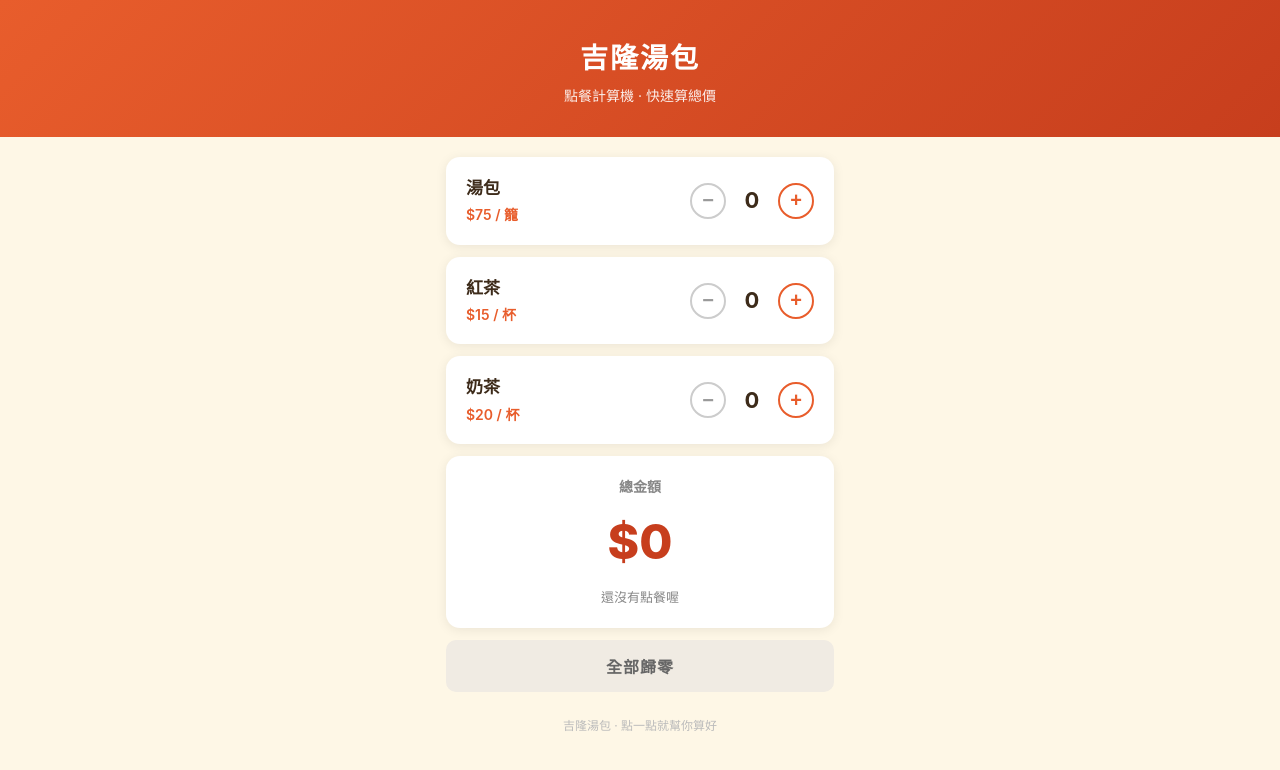
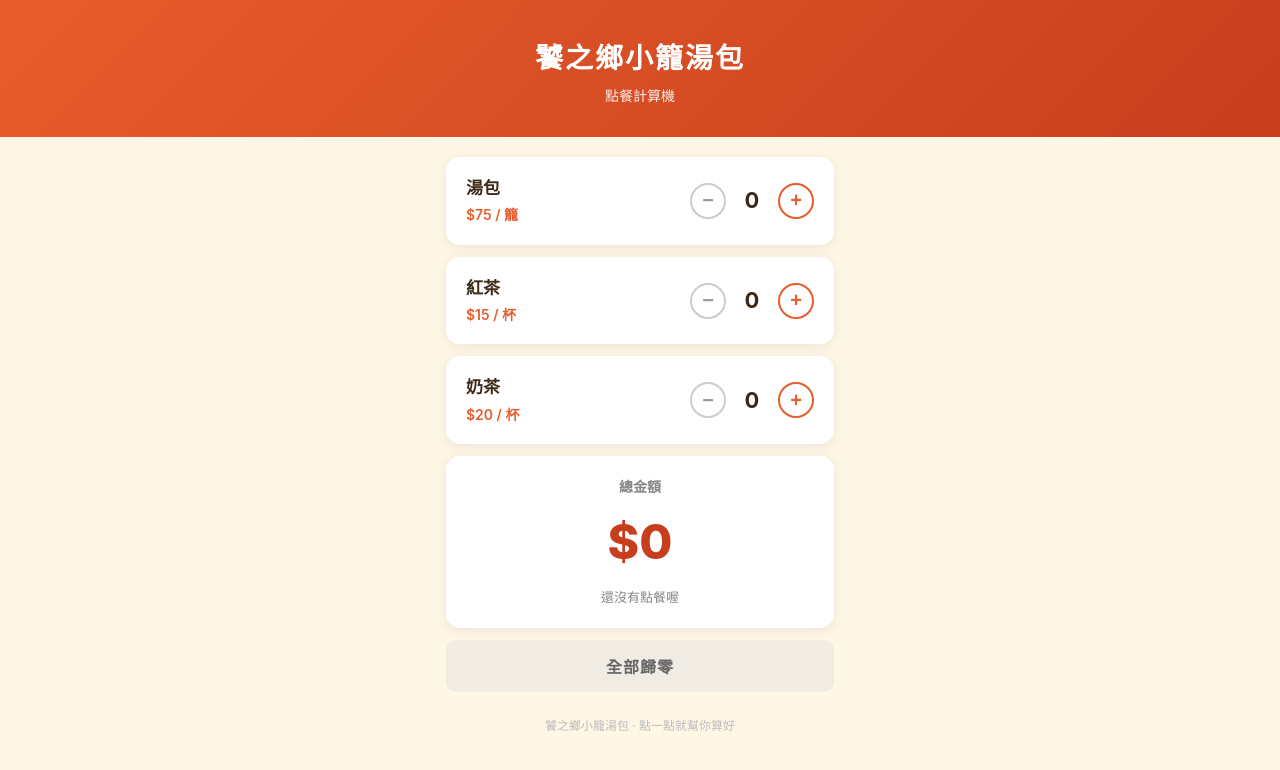
Before and after one commit to jeff79213-baba/jilong-dumpling-calculator, a plain HTML site: page index.html in a window 1280 px wide. Drawn offline with Linux system fonts and the light colour scheme.

Commit message:
rename to 饕之鄉小籠湯包

```diff
--- a/index.html
+++ b/index.html
@@ -3,7 +3,7 @@
 <head>
 <meta charset="UTF-8">
 <meta name="viewport" content="width=device-width, initial-scale=1.0, maximum-scale=1.0, user-scalable=no">
-<title>吉隆湯包 - 價格計算機</title>
+<title>饕之鄉小籠湯包 - 價格計算機</title>
 <style>
   *, *::before, *::after { box-sizing: border-box; margin: 0; padding: 0; }
   body {
@@ -118,8 +118,8 @@
 <body>
 
 <div class="header">
-  <h1>吉隆湯包</h1>
-  <p>點餐計算機 · 快速算總價</p>
+  <h1>饕之鄉小籠湯包</h1>
+  <p>點餐計算機</p>
 </div>
 
 <div class="container">
@@ -168,7 +168,7 @@
 
   <button class="reset-btn" id="resetBtn">全部歸零</button>
 
-  <div class="footer">吉隆湯包 · 點一點就幫你算好</div>
+  <div class="footer">饕之鄉小籠湯包 · 點一點就幫你算好</div>
 </div>
 
 <script>
```
